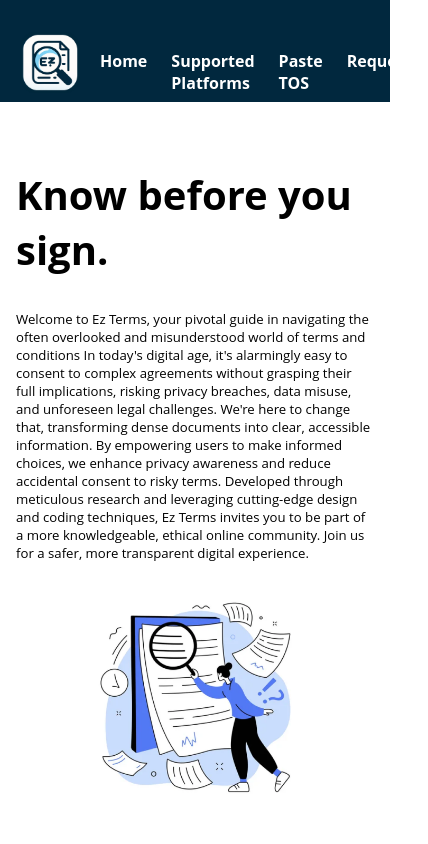
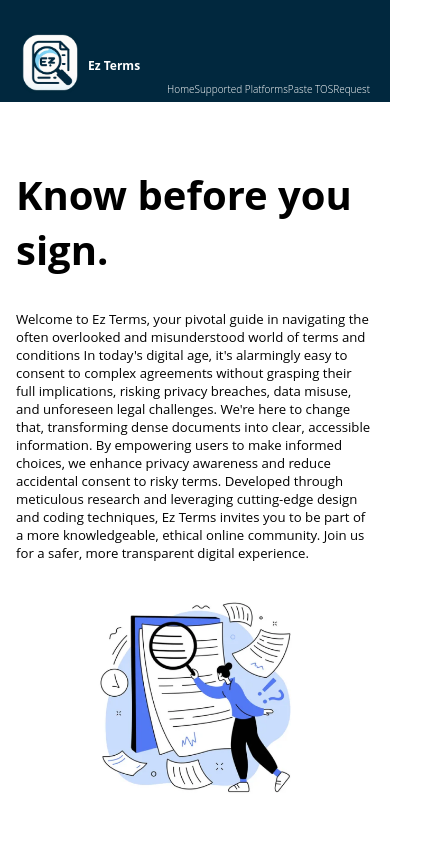
Before and after one commit to jackchinski/ezterms, a React (Create React App) app: page / in a window 390 px wide. Shown: the top 844 px of the page, 428 px wide, since content can reach past the window. Built offline with nearby package versions, Linux system fonts and the light colour scheme; no server answers; the HTML template or start-up script is replaced by a standard one.

Commit message:
feat: header changes

```diff
--- a/src/includes/components/header.js
+++ b/src/includes/components/header.js
@@ -16,6 +16,7 @@ const Header = () => {
               <Link className="img-link" to="/">
                   <img src={logo} alt="Easy Terms logo" width="60px"/>
               </Link>
+              <h1>Ez Terms</h1>
           </div>
           <NavBar />
         </div>
--- a/src/includes/css/header.css
+++ b/src/includes/css/header.css
@@ -26,6 +26,13 @@ nav li {
 
 .logo-container {
     padding: 2rem 0.25rem 0.25rem 0.25rem;
+    display: flex;
+}
+
+.logo-container h1 {
+    padding: 0 0 0 0.5rem;
+    margin: auto 0;
+    color: white;
 }
 
 nav a {
@@ -33,3 +40,17 @@ nav a {
     text-decoration: none;
     font-weight: bold;
 }
+
+@media screen and (max-width: 576px) {
+    .logo-container h1 {
+        font-size: 12px;
+    }
+    .nav-container nav a {
+        font-size: 10px;
+        font-weight: 300;
+    }
+    .nav-container nav li {
+        padding: 0;
+        text-align: center;
+    }
+  }
```
